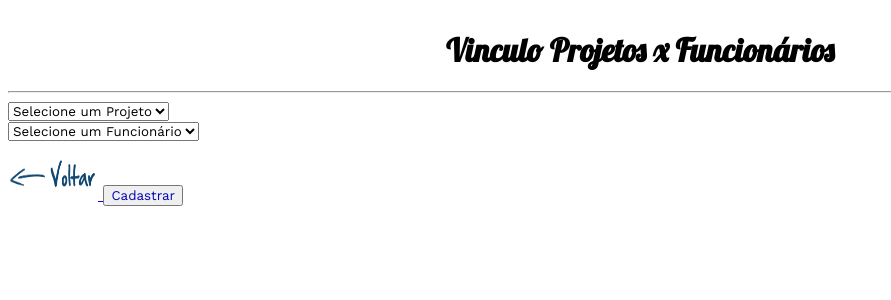
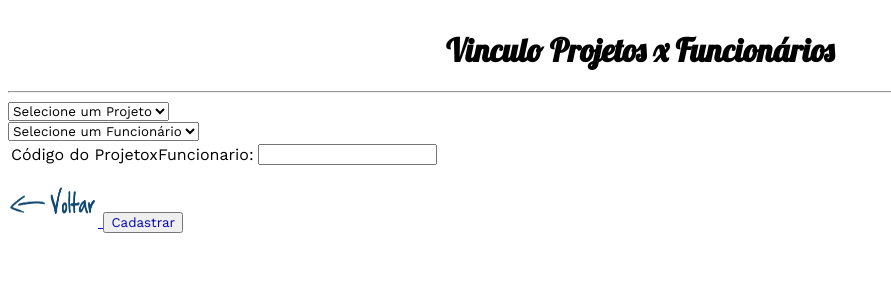
Before and after one commit to Pamipequena/trabalhoFlask, a Flask app: page /cadastraVinculo in a window 1280 px wide. Shown: the top 300 px of the page, without its empty margins (0-891 px from the left). Run offline with Flask 2, Linux system fonts and the light colour scheme; data comes from the database, SQL or seed files in the repository; both versions use the stored data as it was after the commit.

Commit message:
Add files via upload

```diff
--- a/crud/Templates/cadastro_vinculo.html
+++ b/crud/Templates/cadastro_vinculo.html
@@ -12,6 +12,10 @@
   <hr>
   <form action="{{ url_for('cadastro_vinculo')}}" method="POST">
     <table>
+      <tr>
+          <td>Código do ProjetoxFuncionario: </td>
+          <td><input type="text" name= "codProjetoxFuncionario"></td>
+        </tr>
       <select name= "nomeProjeto">
       <option hidden selected>Selecione um Projeto</option>
       {% for project in projeto %}
--- a/crud/Templates/lista_vinculo.html
+++ b/crud/Templates/lista_vinculo.html
@@ -13,6 +13,7 @@
 		<table border="4" bgcolor="#CEECF5" align="center" rules="all" frame="border" cellpadding="20px" >
 			<tr >
 				<td>ID</td>
+				<td>codProjetoxFuncionario</td>
 				<td>nomeFuncionario</td>
 				<td>nomeProjeto</td>
 				<td>Excluir</td>
@@ -21,6 +22,7 @@
 			{% for vinculo in vinculos %}
 			<tr>
 				<td>{{ vinculo._id  }}</td>
+				<td>{{ vinculo.codProjetoxFuncionario}}</td>
 				<td>{{ vinculo.nomeFuncionario}}</td>
 				<td>{{ vinculo.nomeProjeto}}</td>
 
```
Also changed, not shown: crud/data-dev.sqlite.
